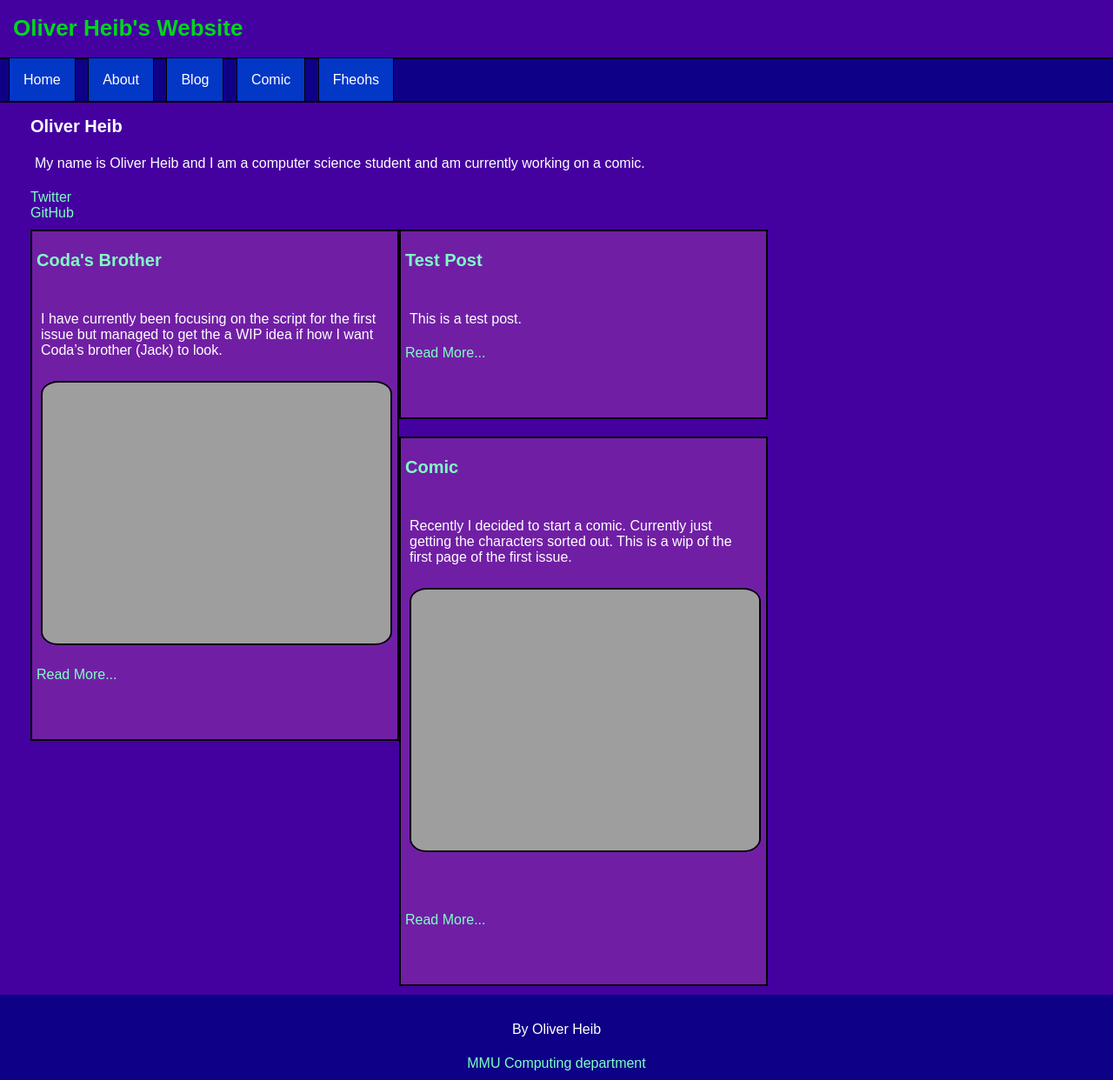
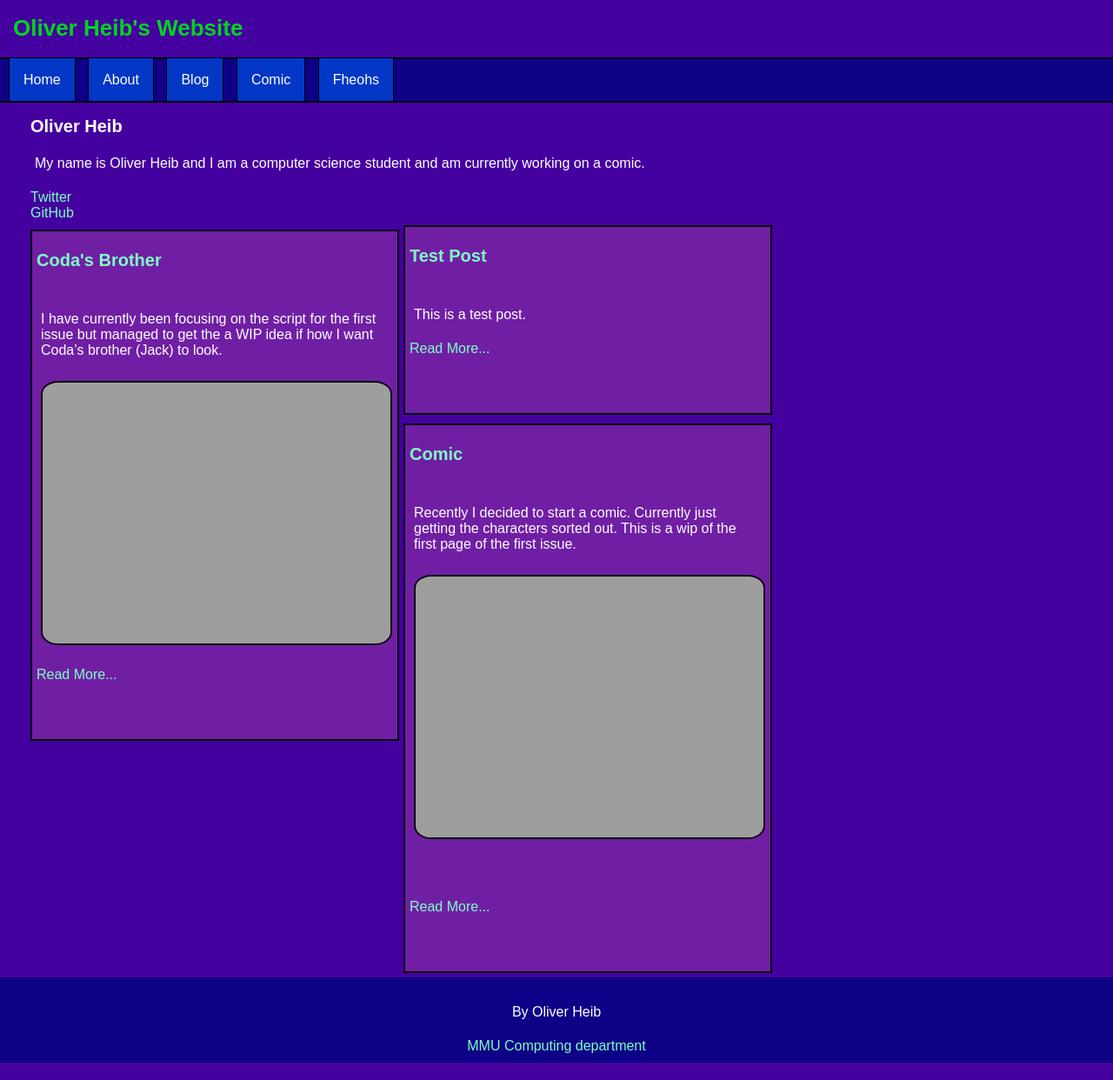
Before and after one commit to OliverHeib/E-PortfolioInJekyll, a Jekyll site: the page built from index.html, in a window 1280 px wide. Shown: the whole page at 87% size. Built offline with Jekyll 4.4.1, drawn with Linux system fonts in a browser that asks for light colours.

Commit message:
Update index.html

```diff
--- a/index.html
+++ b/index.html
@@ -28,7 +28,7 @@
 					<ul>
 						{% for post in site.posts limit: 2 offset: 1 %}
 							<li style="list-style-type: none;">
-								<div id="post" style="width: 410px; float: left;">
+								<div id="post" style="width: 410px; float: left; margin: 5px">
 									<h2><a href="/E-PortfolioInJekyll/{{ post.url }}">{{ post.title }}</a></h2><p>{{ post.excerpt }} <a href="/E-PortfolioInJekyll/{{ post.url }}">Read More...</a></p>
 									<br>
 								</div> <!-- End of container div -->
```
